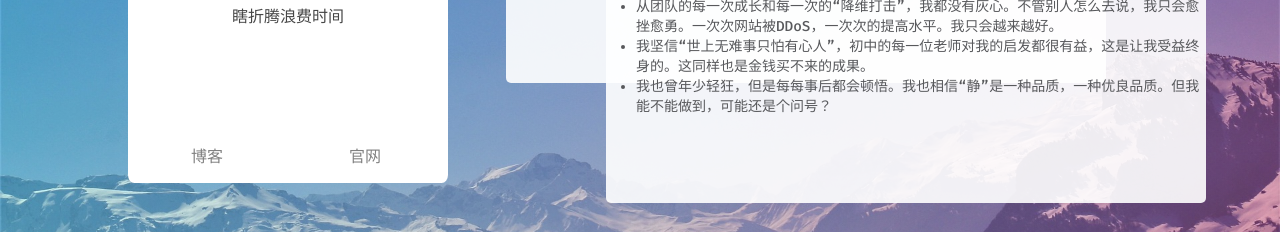
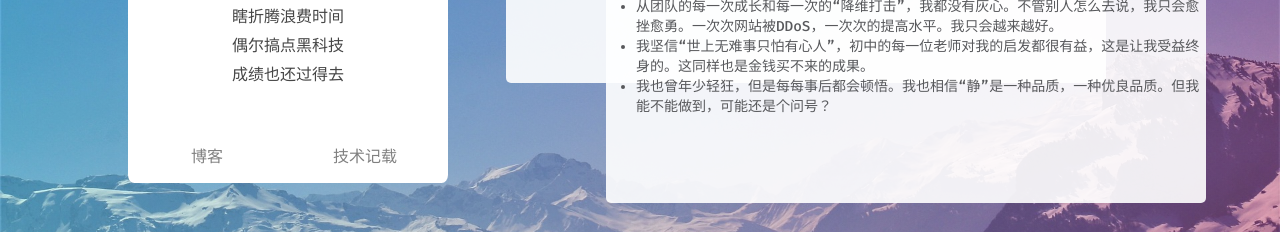
Before and after one commit to GitHub-Law2008/AboutMe, a plain HTML site: page index.html in a window 1280 px wide. Shown: the part 381-613 px from the top of the page. Drawn offline with Linux system fonts and the light colour scheme.

Commit message:
Create index.html

```diff
--- a/index.html
+++ b/index.html
@@ -30,11 +30,13 @@
                 <p>生鱼安乐，死鱼忧患<img src="./img/fish.png" alt="咸鱼" style="width: 20px; vertical-align: middle;"></p>
                 <p>爱好信息安全</p>
                 <p>瞎折腾浪费时间</p>
+                <p>偶尔搞点黑科技</p>
+                <p>成绩也还过得去</p>
             </div>
             <!-- 两个按钮 -->
             <div class="meBox-Button">
-                <a href="https://jasondi.xyz/">博客</a>
-				<a href="http://iwsoft.cn/">官网</a>
+                <a href="https://386210.xyz/">博客</a>
+				<a href="https://tech.386210.xyz/">技术记载</a>
             </div>
         </div>
 
```
